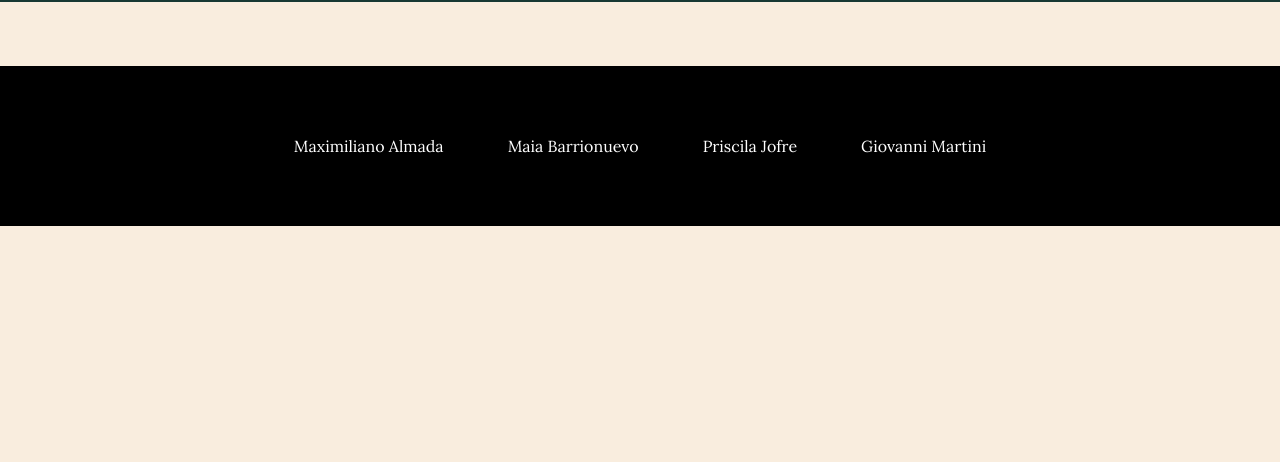
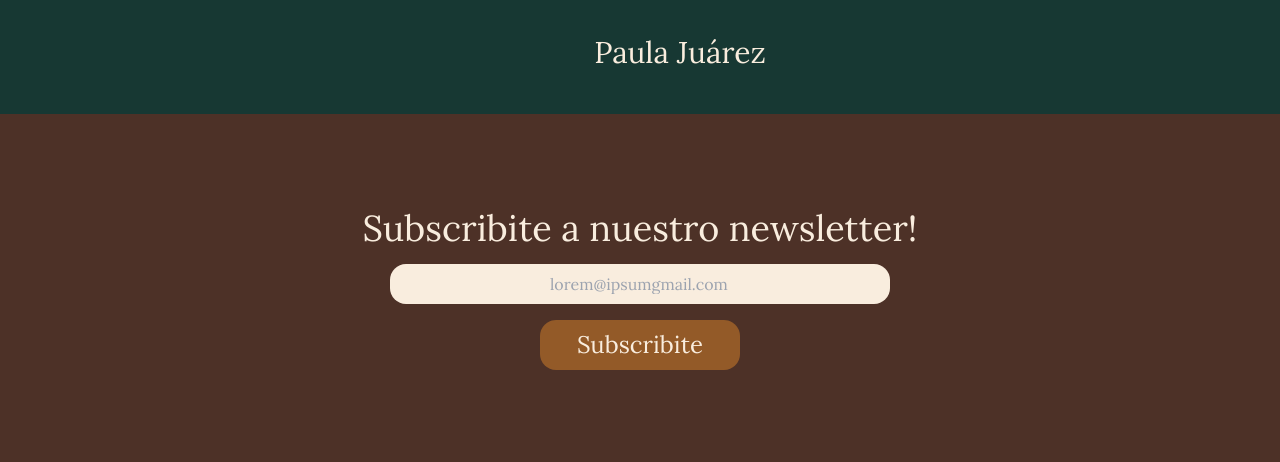
Before and after one commit to maia-ab/cafe-gmmp, a Next.js app: page /nosotros in a window 1280 px wide. Shown: the part 1458-1920 px from the top of the page. Before the commit the page ends 1684 px from the top, so only its background shows below. Built offline with nearby package versions, Linux system fonts and the light colour scheme.

Commit message:
arregle footer

```diff
--- a/src/app/components/footer.jsx
+++ b/src/app/components/footer.jsx
@@ -3,8 +3,8 @@ import React from "react";
 const nombres = ["Maximiliano Almada","Maia Barrionuevo", "Priscila Jofre", "Giovanni Martini"];
 
 function Footer() {
-  return <div className="bg-black h-40 flex items-center justify-center mt-16">
-      <ul className="flex justify-center gap-16">
+  return <div className="bg-black h-40 flex items-center justify-center">
+      <ul className="lg:flex lg:justify-center lg:gap-16">
         {nombres.map((nombre, i) => (
           <li className="text-white" key={i}>
             {nombres[i]}
--- a/src/app/components/newsletter.jsx
+++ b/src/app/components/newsletter.jsx
@@ -11,7 +11,7 @@ function Newsletter() {
   };
 
   return (
-    <div className="flex flex-col items-center bg-dark-brown h-[250px] px-16 justify-center">
+    <div className="flex flex-col items-center bg-dark-brown h-[350px] px-16 justify-center">
       <form onSubmit={handleSubmit} className="flex flex-col items-center space-y-4">
         <label className="flex items-center text-beige text-4xl mx-12">Subscribite a nuestro newsletter!</label>
         <div className="flex justify-center items-center">
--- a/src/app/nosotros/page.jsx
+++ b/src/app/nosotros/page.jsx
@@ -1,16 +1,20 @@
+import Newsletter from "../components/newsletter";
 import FTTF from "../components/tfft";
 import NuestroEquipo from "./nuestroEquipo";
 
 function ConocenosPage() {
   return (
-    <main>
+    <main >
+      <div className="py-14">
       <FTTF
         TF="true"
         imagePath="nosotros-cafe.png"
         titulo="Nuestra Historia"
         texto="Lorem ipsum dolor sit amet, consectetur adipiscing elit. Donec vel egestas dolor, nec dignissim metus. Donec augue elit, rhoncus ac sodales id, porttitor vitae est. Donec laoreet rutrum libero sed pharetra. Donec vel egestas dolor, nec dignissim metus. Donec augue elit, rhoncus ac sodales id, porttitor vitae est. Donec laoreet rutrum libero sed pharetra. Duis a arcu convallis, gravida purus eget, mollis diam."
       />
+      </div>
       <NuestroEquipo />
+      <Newsletter />
     </main>
   );
 }
```
